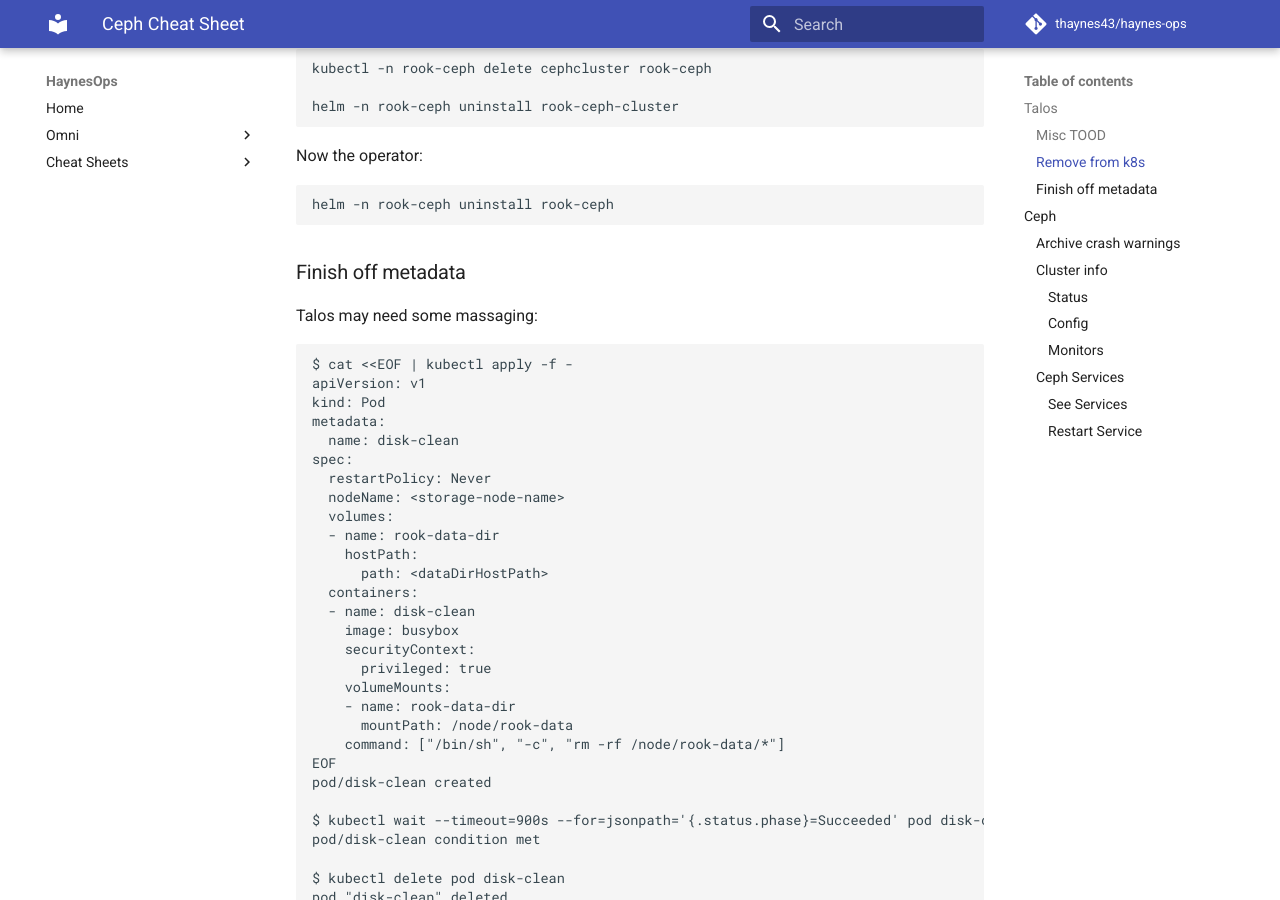
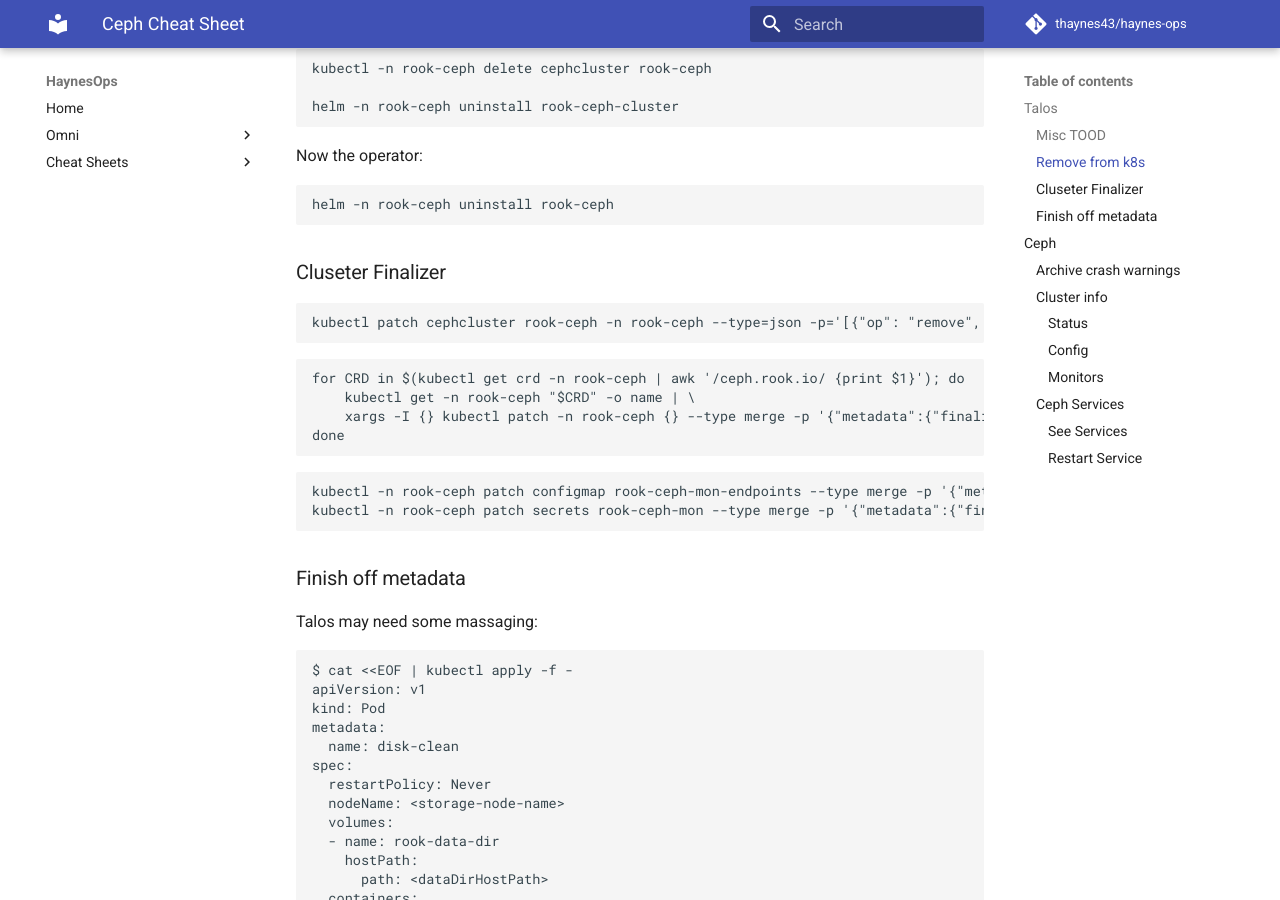
Before and after one commit to thaynes43/haynes-ops, an MkDocs documentation site: the page built from docs/cheat-sheets/ceph.md, in a window 1280 px wide and 900 px high, scrolled down 854 px. Built offline with MkDocs 1.6.1 and Material for MkDocs 9.7.7, drawn with Linux system fonts in a browser that asks for light colours; comment, search, counter and statistics services are not loaded.

Commit message:
Add rook rook

````diff
--- a/docs/cheat-sheets/ceph.md
+++ b/docs/cheat-sheets/ceph.md
@@ -46,6 +46,24 @@
 Now the operator:
 ```bash
 helm -n rook-ceph uninstall rook-ceph
+```
+
+### Cluseter Finalizer
+
+```bash
+kubectl patch cephcluster rook-ceph -n rook-ceph --type=json -p='[{"op": "remove", "path": "/metadata/finalizers"}]'
+```
+
+```bash
+for CRD in $(kubectl get crd -n rook-ceph | awk '/ceph.rook.io/ {print $1}'); do
+    kubectl get -n rook-ceph "$CRD" -o name | \
+    xargs -I {} kubectl patch -n rook-ceph {} --type merge -p '{"metadata":{"finalizers": []}}'
+done
+```
+
+```bash
+kubectl -n rook-ceph patch configmap rook-ceph-mon-endpoints --type merge -p '{"metadata":{"finalizers": []}}'
+kubectl -n rook-ceph patch secrets rook-ceph-mon --type merge -p '{"metadata":{"finalizers": []}}'
 ```
 
 ### Finish off metadata
````
Also changed, not shown: docs/cheat-sheets/kubernetes.md (added, +8 -0 lines), 1 other file.
